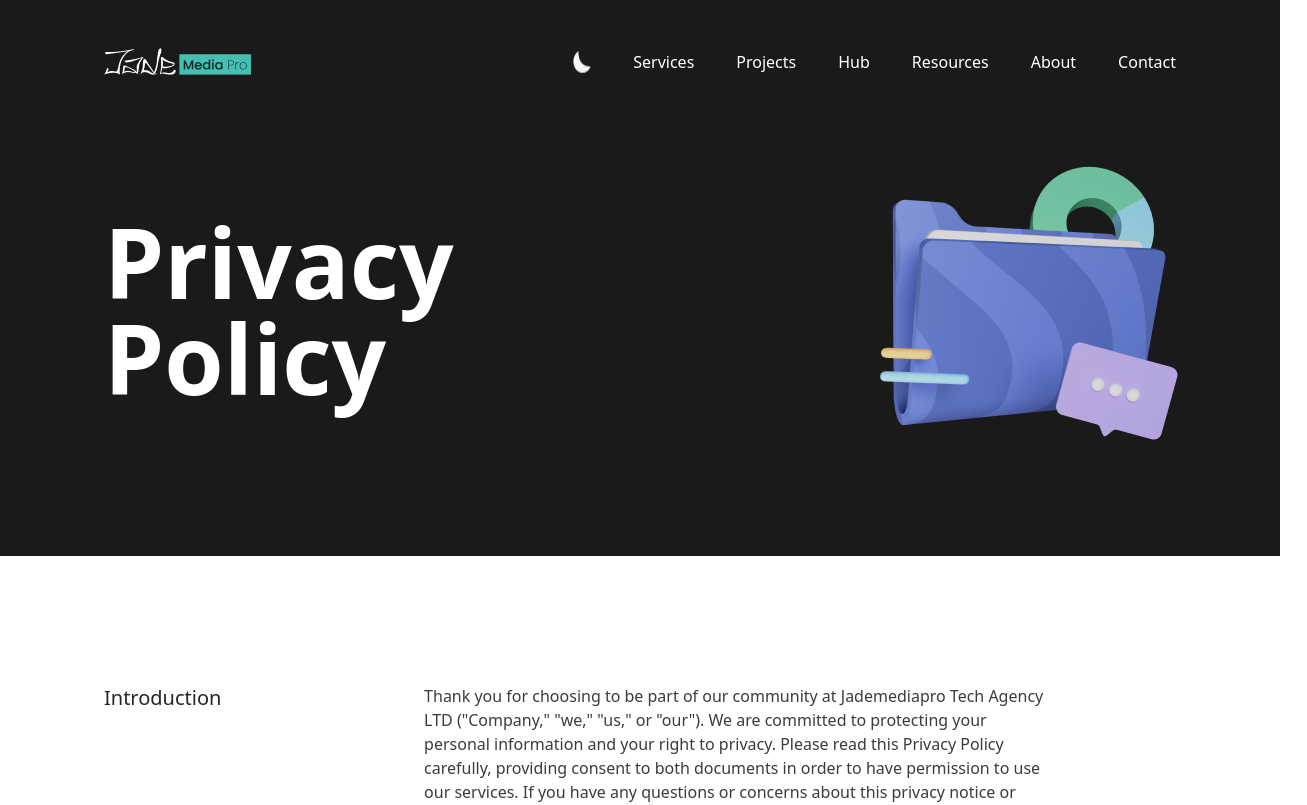
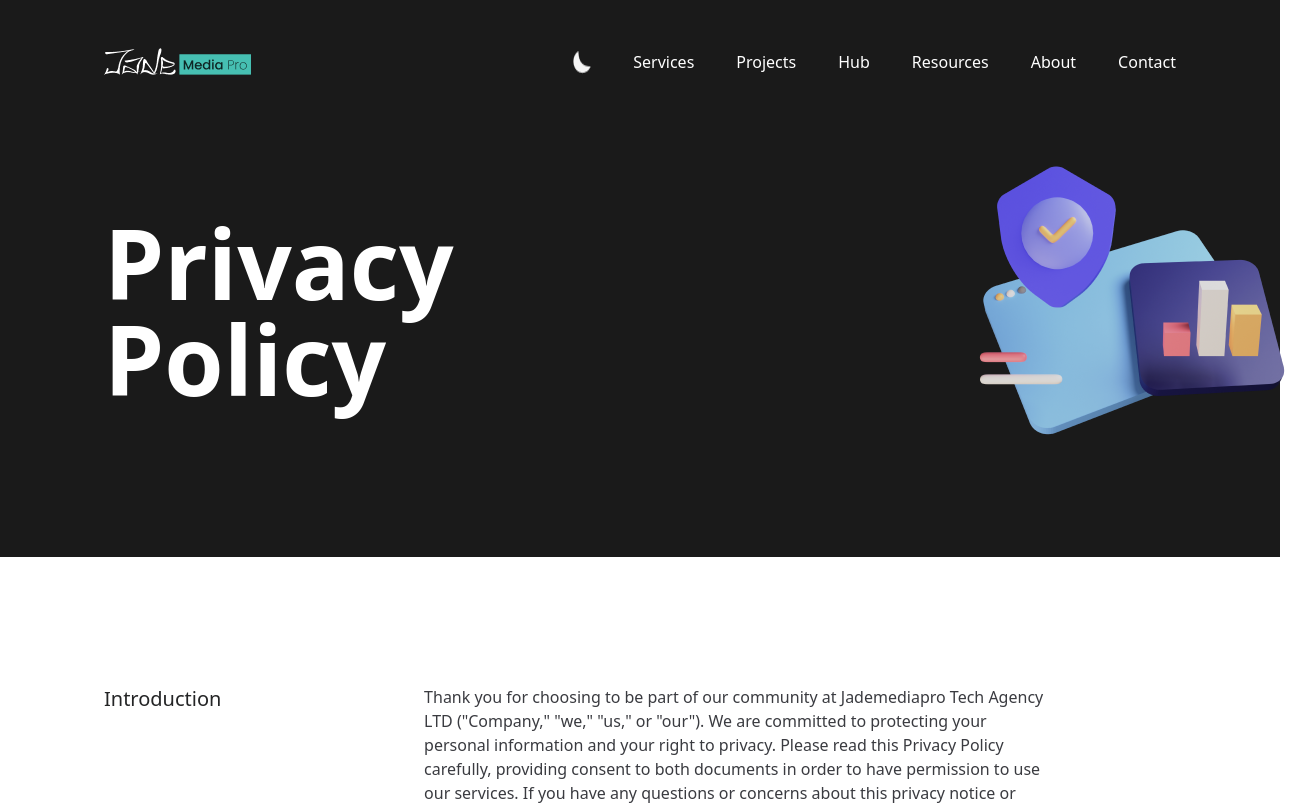
Before and after one commit to ahmad-cod/jademediapro, a Next.js app: page /privacy in a window 1280 px wide. Shown: the top 805 px of the page, 1307 px wide, since content can reach past the window. Built offline with nearby package versions, Linux system fonts and the light colour scheme.

Commit message:
update privacy policy hero picture

```diff
--- a/src/pages/privacy.js
+++ b/src/pages/privacy.js
@@ -19,11 +19,11 @@ export default function Privacy() {
             <p className="cursor-pointer">Contact</p>
           </div>
         </div>
-        <div className="flex flex-col md:flex-row items-center text-5xl md:text-8xl font-semibold text-white gap-8 md:gap-[400px]">
+        <div className="flex flex-col md:flex-row items-center text-5xl md:text-8xl font-semibold text-white gap-8 md:gap-[500px]">
           <h1>
             Privacy <br /> Policy
           </h1>
-          <img src="/Ts&Cs.png" />
+          <img src="/privacy.png" />
         </div>
       </div>
       <div className="px-[20px] md:pl-[104px] md:pr-[235px] w-full">
```
Also changed, not shown: public/privacy.png (added).
